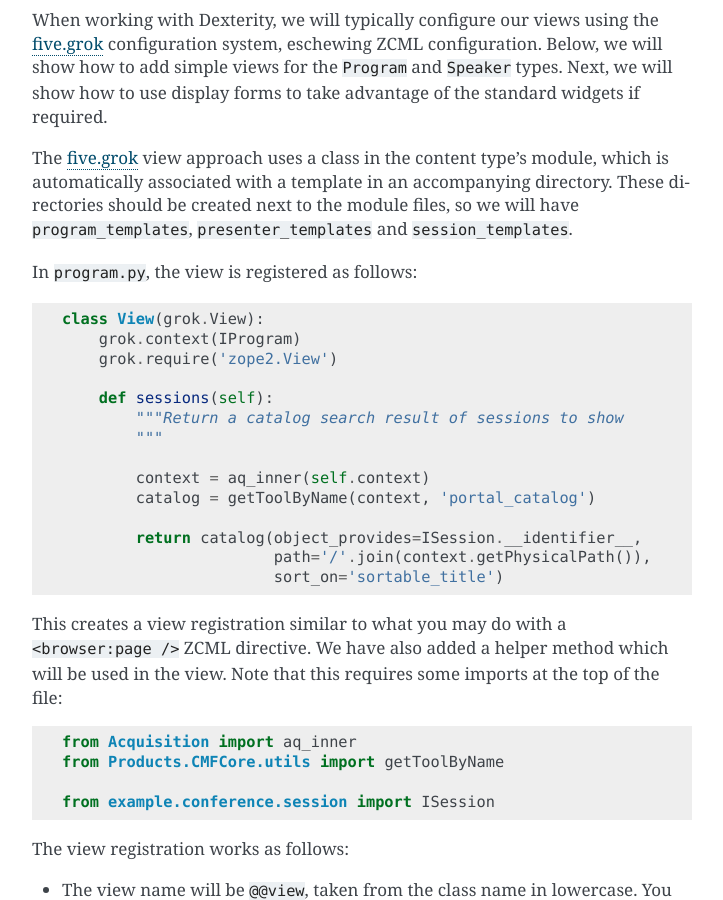
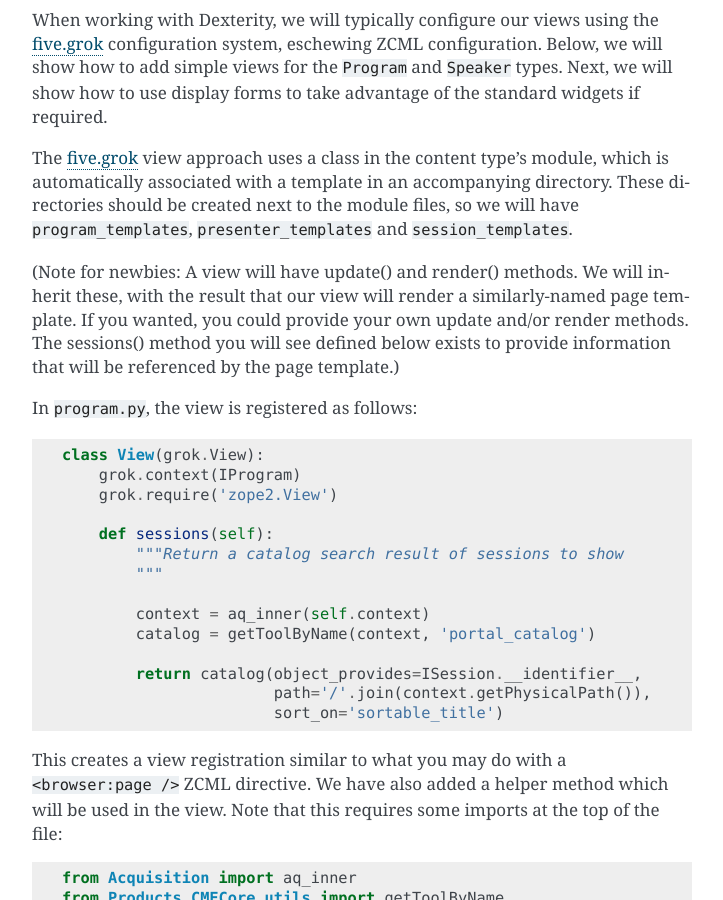
Before and after one commit to plone/plone.app.dexterity, a Sphinx documentation site: the page built from docs/custom-views.txt, in a window 1280 px wide and 900 px high, scrolled down 501 px. Shown: the whole window, without its empty margins (388-1111 px from the left). Built offline with Sphinx 7.4.7, drawn with Linux system fonts in a browser that asks for light colours.

Commit message:
mention normal methods for newbies
With a title like "Creating basic views," it would be nice to assist
newcomers by pointing out that the provided example does not provide
the methods that any newcomer will probably expect, turning the example
into magic.

```diff
--- a/docs/custom-views.txt
+++ b/docs/custom-views.txt
@@ -31,6 +31,13 @@ which is automatically associated with a template in an accompanying
 directory. These directories should be created next to the module files,
 so we will have ``program_templates``, ``presenter_templates`` and
 ``session_templates``.
+
+(Note for newbies:
+A view will have update() and render() methods.  We will inherit these,
+with the result that our view will render a similarly-named page template.
+If you wanted, you could provide your own update and/or render methods.
+The sessions() method you will see defined below exists to provide
+information that will be referenced by the page template.)
 
 In ``program.py``, the view is registered as follows:
 
```
